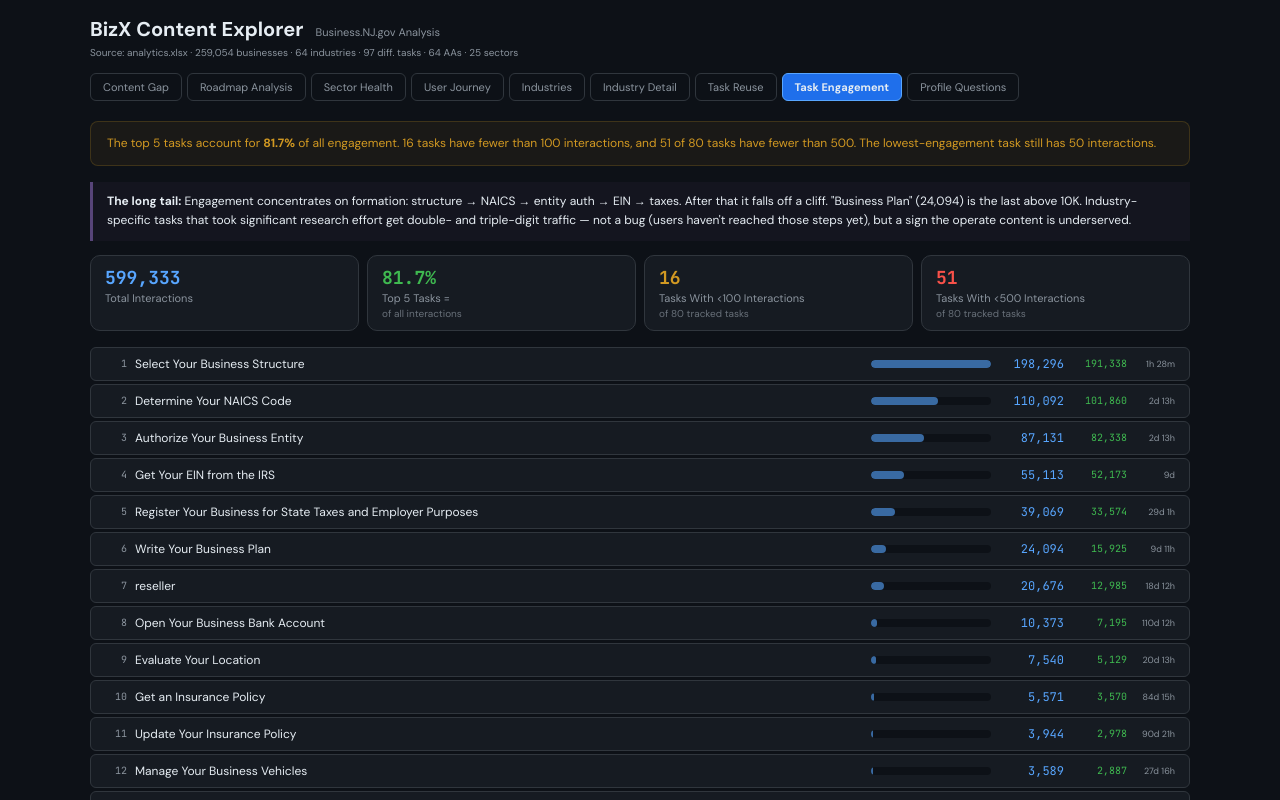
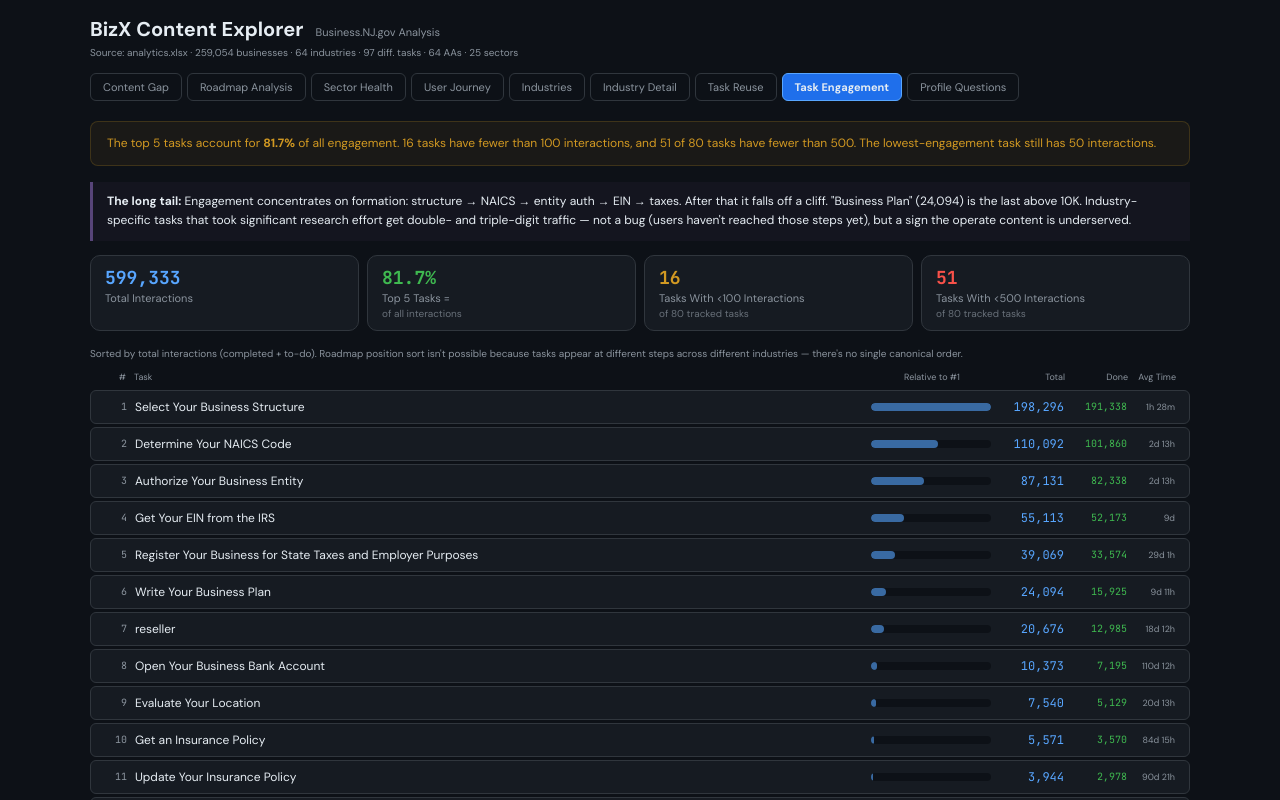
Before and after one commit to amykirchhoff/Roadmap, a React (Vite) app: page / in a window 1280 px wide. Both pictures are taken after a click on the button "Task Engagement". Shown: the top 800 px of the page. Built offline with nearby package versions, Linux system fonts and the light colour scheme.

Commit message:
Add files via upload

```diff
--- a/src/App.jsx
+++ b/src/App.jsx
@@ -411,7 +411,17 @@ export default function App() {
       <div style={{display:"flex",gap:8,flexWrap:"wrap",marginBottom:16}}>
         <Stat label="Total Interactions" value={fmt(allTotal)} small /><Stat label="Top 5 Tasks =" value={pct(top5Total,allTotal)} sub="of all interactions" color={C.green} small /><Stat label="Tasks With <100 Interactions" value={under100.length} sub={"of "+tp.length+" tracked tasks"} color={C.orange} small /><Stat label="Tasks With <500 Interactions" value={under500.length} sub={"of "+tp.length+" tracked tasks"} color={C.red} small />
       </div>
-      <div style={{display:"grid",gap:3}}>{top.map((t,i)=>(
+      <div style={{display:"grid",gap:3}}>
+        <div style={{fontSize:10,color:C.muted,fontFamily:C.sans,marginBottom:4}}>Sorted by total interactions (completed + to-do). Roadmap position sort isn't possible because tasks appear at different steps across different industries — there's no single canonical order.</div>
+        <div style={{display:"flex",alignItems:"center",gap:8,padding:"4px 14px",fontSize:9,color:C.muted,fontFamily:C.sans}}>
+          <span style={{width:22,textAlign:"right"}}>#</span>
+          <span style={{flex:1}}>Task</span>
+          <span style={{width:120,textAlign:"center"}}>Relative to #1</span>
+          <span style={{width:65,textAlign:"right"}}>Total</span>
+          <span style={{width:55,textAlign:"right"}}>Done</span>
+          <span style={{width:40,textAlign:"right"}}>Avg Time</span>
+        </div>
+        {top.map((t,i)=>(
         <div key={i} style={{background:C.card,border:`1px solid ${C.border}`,borderRadius:6,padding:"8px 14px",display:"flex",alignItems:"center",gap:8}}>
           <span style={{width:22,fontSize:10,color:C.muted,fontFamily:C.mono,textAlign:"right"}}>{i+1}</span>
           <div style={{flex:1,minWidth:0}}><div style={{fontSize:12,color:C.text,fontFamily:C.sans,whiteSpace:"nowrap",overflow:"hidden",textOverflow:"ellipsis"}}>{t.task}</div></div>
```
